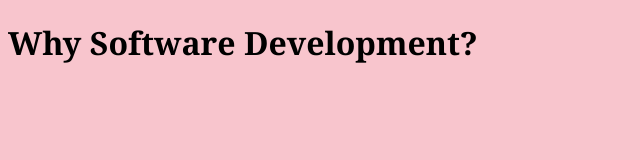
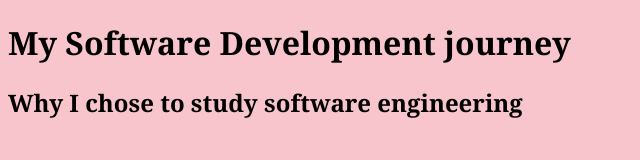
Before and after one commit to albatetanetwork/why-software-development, a plain HTML site: page index.html in a window 1280 px wide. Shown: the whole page, without its empty margins (0-640 px from the left). Drawn offline with Linux system fonts and the light colour scheme.

Commit message:
add script.js, connect to index.html

```diff
--- a/index.html
+++ b/index.html
@@ -5,7 +5,7 @@
     <title>Why Software Development</title>
   </head>
   <body>
-      <h1>Why Software Development?</h1>
-
+      <h1>My Software Development journey</h1>
+      <script src="script.js"></script>
   </body>
 </html>
--- /dev/null
+++ b/script.js
@@ -0,0 +1,3 @@
+let h2 = document.createElement('h2')
+h2.textContent = "Why I chose to study software engineering"
+document.querySelector('body').appendChild(h2)
```
